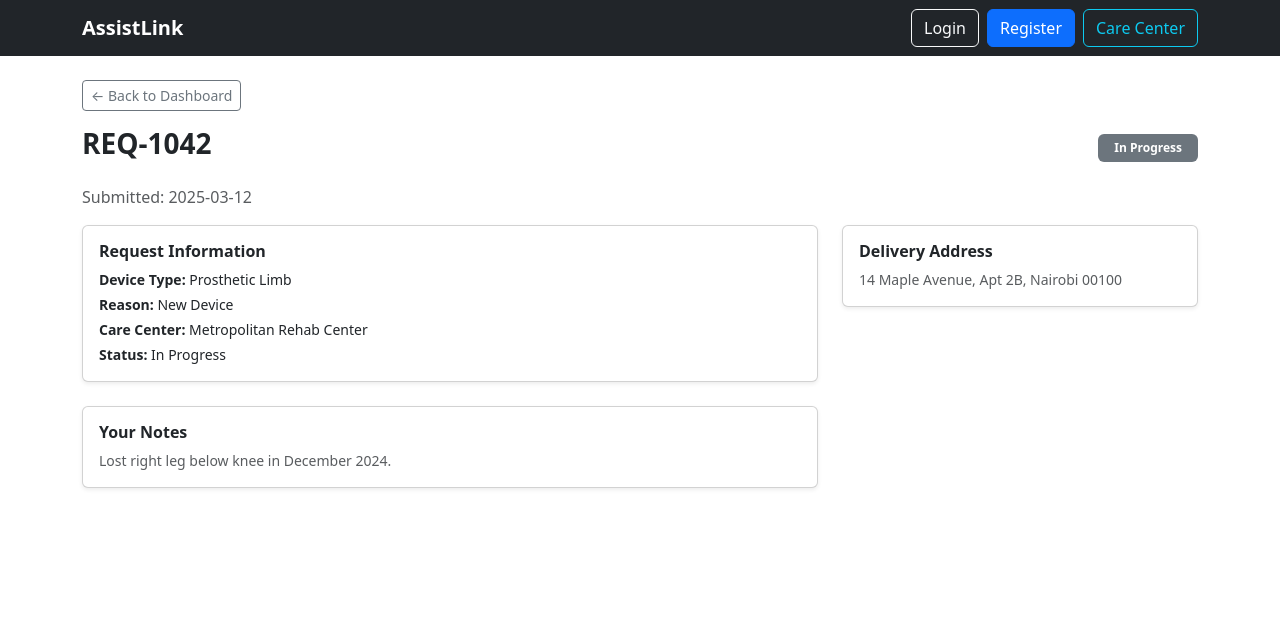
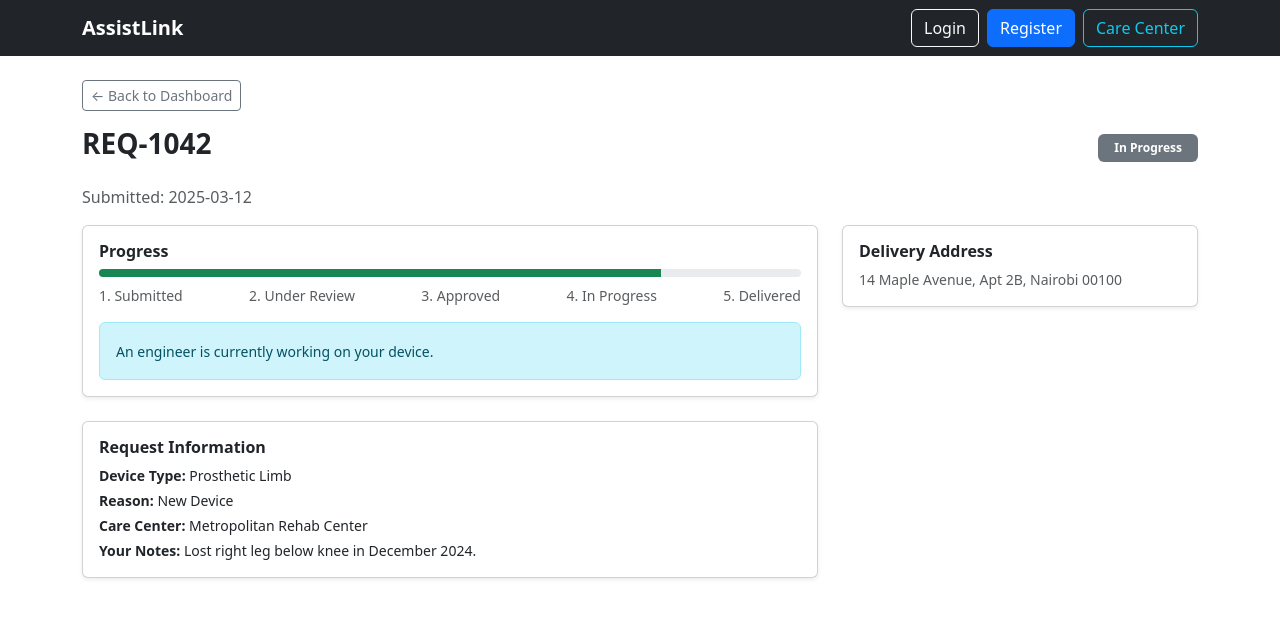
Before and after one commit to yasmeinabaza/assistlink-client, a React (Vite) app: page /patient/request/1 in a window 1280 px wide. Shown: the top 618 px of the page. Built offline with nearby package versions, Linux system fonts and the light colour scheme.

Commit message:
Add patient measurements form

```diff
--- /dev/null
+++ b/src/components/MeasurementsForm.jsx
@@ -0,0 +1,131 @@
+import { useState } from 'react';
+
+function MeasurementsForm({ onSubmit, onCancel }) {
+  const [formData, setFormData] = useState({
+    height: '',
+    weight: '',
+    limbLength: '',
+    circumference: '',
+    additionalNotes: ''
+  });
+
+  const [errors, setErrors] = useState({});
+
+  const handleChange = (e) => {
+    const { name, value } = e.target;
+    setFormData(prev => ({
+      ...prev,
+      [name]: value
+    }));
+  };
+
+  const validate = () => {
+    const newErrors = {};
+    if (!formData.height) newErrors.height = 'Height is required';
+    if (!formData.weight) newErrors.weight = 'Weight is required';
+    if (!formData.limbLength) newErrors.limbLength = 'Limb length is required';
+    if (!formData.circumference) newErrors.circumference = 'Circumference is required';
+    return newErrors;
+  };
+
+  const handleSubmit = (e) => {
+    e.preventDefault();
+    const validationErrors = validate();
+    if (Object.keys(validationErrors).length > 0) {
+      setErrors(validationErrors);
+      return;
+    }
+
+    onSubmit(formData);
+  };
+
+  return (
+    <div className="card shadow-sm mb-4">
+      <div className="card-body">
+        <h6 className="fw-bold">Provide Your Measurements</h6>
+        <p className="text-muted small">
+          Your request has been approved. Please fill in your measurements so the engineer can begin the assessment.
+        </p>
+
+        <form onSubmit={handleSubmit}>
+          <div className="row">
+            <div className="col-md-6 mb-3">
+              <label className="form-label">Height (cm) *</label>
+              <input
+                type="number"
+                className={`form-control ${errors.height ? 'is-invalid' : ''}`}
+                name="height"
+                value={formData.height}
+                onChange={handleChange}
+                placeholder="e.g. 165"
+              />
+              {errors.height && <div className="invalid-feedback">{errors.height}</div>}
+            </div>
+            <div className="col-md-6 mb-3">
+              <label className="form-label">Weight (kg) *</label>
+              <input
+                type="number"
+                className={`form-control ${errors.weight ? 'is-invalid' : ''}`}
+                name="weight"
+                value={formData.weight}
+                onChange={handleChange}
+                placeholder="e.g. 72"
+              />
+              {errors.weight && <div className="invalid-feedback">{errors.weight}</div>}
+            </div>
+          </div>
+
+          <div className="row">
+            <div className="col-md-6 mb-3">
+              <label className="form-label">Limb Length (cm) *</label>
+              <input
+                type="number"
+                className={`form-control ${errors.limbLength ? 'is-invalid' : ''}`}
+                name="limbLength"
+                value={formData.limbLength}
+                onChange={handleChange}
+                placeholder="e.g. 45"
+              />
+              {errors.limbLength && <div className="invalid-feedback">{errors.limbLength}</div>}
+            </div>
+            <div className="col-md-6 mb-3">
+              <label className="form-label">Circumference (cm) *</label>
+              <input
+                type="number"
+                className={`form-control ${errors.circumference ? 'is-invalid' : ''}`}
+                name="circumference"
+                value={formData.circumference}
+                onChange={handleChange}
+                placeholder="e.g. 38"
+              />
+              {errors.circumference && <div className="invalid-feedback">{errors.circumference}</div>}
+            </div>
+          </div>
+
+          <div className="mb-3">
+            <label className="form-label">Additional Notes</label>
+            <textarea
+              className="form-control"
+              name="additionalNotes"
+              rows="2"
+              value={formData.additionalNotes}
+              onChange={handleChange}
+              placeholder="Any additional information for the engineer..."
+            ></textarea>
+          </div>
+
+          <div className="d-flex gap-2">
+            <button type="submit" className="btn btn-success">
+              Submit Measurements
+            </button>
+            <button type="button" className="btn btn-outline-secondary" onClick={onCancel}>
+              Cancel
+            </button>
+          </div>
+        </form>
+      </div>
+    </div>
+  );
+}
+
+export default MeasurementsForm;
--- a/src/data/dummyData.js
+++ b/src/data/dummyData.js
@@ -61,7 +61,23 @@ export const dummyRequests = [
     deliveryAddress: '32 Kiambu Road, Nairobi 00600',
     patientName: 'Grace Wambui',
     patientId: 3
-  }
+  },
+    {
+    id: 5,
+    requestNumber: 'REQ-1050',
+    deviceType: 'Prosthetic Limb',
+    reason: 'New Device',
+    status: 'Approved',  // ← This one is approved, needs measurements
+    submittedDate: '2025-04-15',
+    notes: 'Lost left leg below knee in accident. Active lifestyle.',
+    careCenter: 'Metropolitan Rehab Center',
+    careCenterLocation: 'Nairobi',
+    careCenterPhone: '+254 20 123 4567',
+    deliveryAddress: '14 Maple Avenue, Apt 2B, Nairobi 00100',
+    patientName: 'Sarah Johnson',
+    patientId: 1,
+    measurements: null  // No measurements yet
+    }
 ];
 
 // Current logged in user (patient view)
--- a/src/pages/patient/RequestDetails.jsx
+++ b/src/pages/patient/RequestDetails.jsx
@@ -1,11 +1,44 @@
+import { useState } from 'react';
 import { Link, useParams } from 'react-router-dom';
 import { dummyRequests } from '../../data/dummyData';
+import StatusBadge from '../../components/StatusBadge';
+import MeasurementsForm from '../../components/MeasurementsForm';
 
 function RequestDetails() {
   const { id } = useParams();
   const requestId = parseInt(id);
-  const request = dummyRequests.find(r => r.id === requestId);
+  const [request, setRequest] = useState(
+    dummyRequests.find(r => r.id === requestId)
+  );
+  const [showMeasurements, setShowMeasurements] = useState(false);
+  const [measurementsSubmitted, setMeasurementsSubmitted] = useState(
+    request?.measurements !== null && request?.measurements !== undefined
+  );
 
+  // Status order for progress
+  const statusOrder = ['Submitted', 'Under Review', 'Approved', 'In Progress', 'Delivered'];
+  const currentStep = request ? statusOrder.indexOf(request.status) + 1 : 0;
+  const totalSteps = statusOrder.length;
+  const progressPercent = (currentStep / totalSteps) * 100;
+
+  // Handle measurements submit
+  const handleMeasurementsSubmit = (measurementsData) => {
+    // In the future: send to API
+    console.log('Measurements submitted:', measurementsData);
+
+    // Update local state
+    setRequest(prev => ({
+      ...prev,
+      measurements: measurementsData,
+      status: 'In Progress' // Status changes to In Progress
+    }));
+
+    setMeasurementsSubmitted(true);
+    setShowMeasurements(false);
+    alert('Measurements submitted successfully! Your request is now in progress.');
+  };
+
+  // Check if request not found
   if (!request) {
     return (
       <div className="container py-5 text-center">
@@ -15,33 +48,125 @@ function RequestDetails() {
     );
   }
 
+  // Status message
+  const getStatusMessage = () => {
+    switch(request.status) {
+      case 'Submitted':
+        return 'Your request has been submitted and is waiting for review.';
+      case 'Under Review':
+        return 'Your request is currently being reviewed by the care center.';
+      case 'Approved':
+        return 'Your request has been approved! Please provide your measurements.';
+      case 'In Progress':
+        return 'An engineer is currently working on your device.';
+      case 'Delivered':
+        return 'Your device has been delivered!';
+      default:
+        return 'Status update pending.';
+    }
+  };
+
   return (
     <div className="container py-4">
-      <Link to="/patient" className="btn btn-outline-secondary btn-sm mb-3">← Back to Dashboard</Link>
+      <Link to="/patient" className="btn btn-outline-secondary btn-sm mb-3">
+        ← Back to Dashboard
+      </Link>
 
       <div className="d-flex justify-content-between align-items-center mb-3">
         <h3 className="fw-bold">{request.requestNumber}</h3>
-        <span className="badge bg-secondary px-3 py-2">{request.status}</span>
+        <StatusBadge status={request.status} />
       </div>
 
       <p className="text-muted">Submitted: {request.submittedDate}</p>
 
       <div className="row">
         <div className="col-lg-8">
+          {/* Progress */}
           <div className="card shadow-sm mb-4">
+            <div className="card-body">
+              <h6 className="fw-bold">Progress</h6>
+              <div className="progress mb-2" style={{ height: '8px' }}>
+                <div
+                  className="progress-bar bg-success"
+                  style={{ width: `${progressPercent}%` }}
+                ></div>
+              </div>
+              <div className="d-flex justify-content-between small text-muted">
+                {statusOrder.map((status, index) => (
+                  <span key={status}>
+                    {index + 1}. {status}
+                  </span>
+                ))}
+              </div>
+              <div className="alert alert-info mt-3 mb-0">
+                <small>{getStatusMessage()}</small>
+              </div>
+            </div>
+          </div>
+
+          {/* Measurements Section - Show if approved and not yet submitted */}
+          {request.status === 'Approved' && !measurementsSubmitted && (
+            <div>
+              {!showMeasurements ? (
+                <div className="card shadow-sm mb-4">
+                  <div className="card-body text-center">
+                    <h6 className="fw-bold">Ready for Measurements</h6>
+                    <p className="text-muted small">
+                      Your request has been approved. Please provide your measurements.
+                    </p>
+                    <button
+                      className="btn btn-primary"
+                      onClick={() => setShowMeasurements(true)}
+                    >
+                      Add Measurements
+                    </button>
+                  </div>
+                </div>
+              ) : (
+                <MeasurementsForm
+                  onSubmit={handleMeasurementsSubmit}
+                  onCancel={() => setShowMeasurements(false)}
+                />
+              )}
+            </div>
+          )}
+
+          {/* Show measurements if already submitted */}
+          {measurementsSubmitted && request.measurements && (
+            <div className="card shadow-sm mb-4">
+              <div className="card-body">
+                <h6 className="fw-bold text-success">✓ Measurements Submitted</h6>
+                <div className="row small">
+                  <div className="col-md-4">
+                    <strong>Height:</strong> {request.measurements.height} cm
+                  </div>
+                  <div className="col-md-4">
+                    <strong>Weight:</strong> {request.measurements.weight} kg
+                  </div>
+                  <div className="col-md-4">
+                    <strong>Limb Length:</strong> {request.measurements.limbLength} cm
+                  </div>
+                  <div className="col-md-4">
+                    <strong>Circumference:</strong> {request.measurements.circumference} cm
+                  </div>
+                  {request.measurements.additionalNotes && (
+                    <div className="col-12 mt-2">
+                      <strong>Notes:</strong> {request.measurements.additionalNotes}
+                    </div>
+                  )}
+                </div>
+              </div>
+            </div>
+          )}
+
+          {/* Request Details */}
+          <div className="card shadow-sm">
             <div className="card-body">
               <h6 className="fw-bold">Request Information</h6>
               <p className="small mb-1"><strong>Device Type:</strong> {request.deviceType}</p>
               <p className="small mb-1"><strong>Reason:</strong> {request.reason}</p>
               <p className="small mb-1"><strong>Care Center:</strong> {request.careCenter}</p>
-              <p className="small mb-0"><strong>Status:</strong> {request.status}</p>
-            </div>
-          </div>
-
-          <div className="card shadow-sm">
-            <div className="card-body">
-              <h6 className="fw-bold">Your Notes</h6>
-              <p className="small text-muted mb-0">{request.notes}</p>
+              <p className="small mb-0"><strong>Your Notes:</strong> {request.notes}</p>
             </div>
           </div>
         </div>
```
